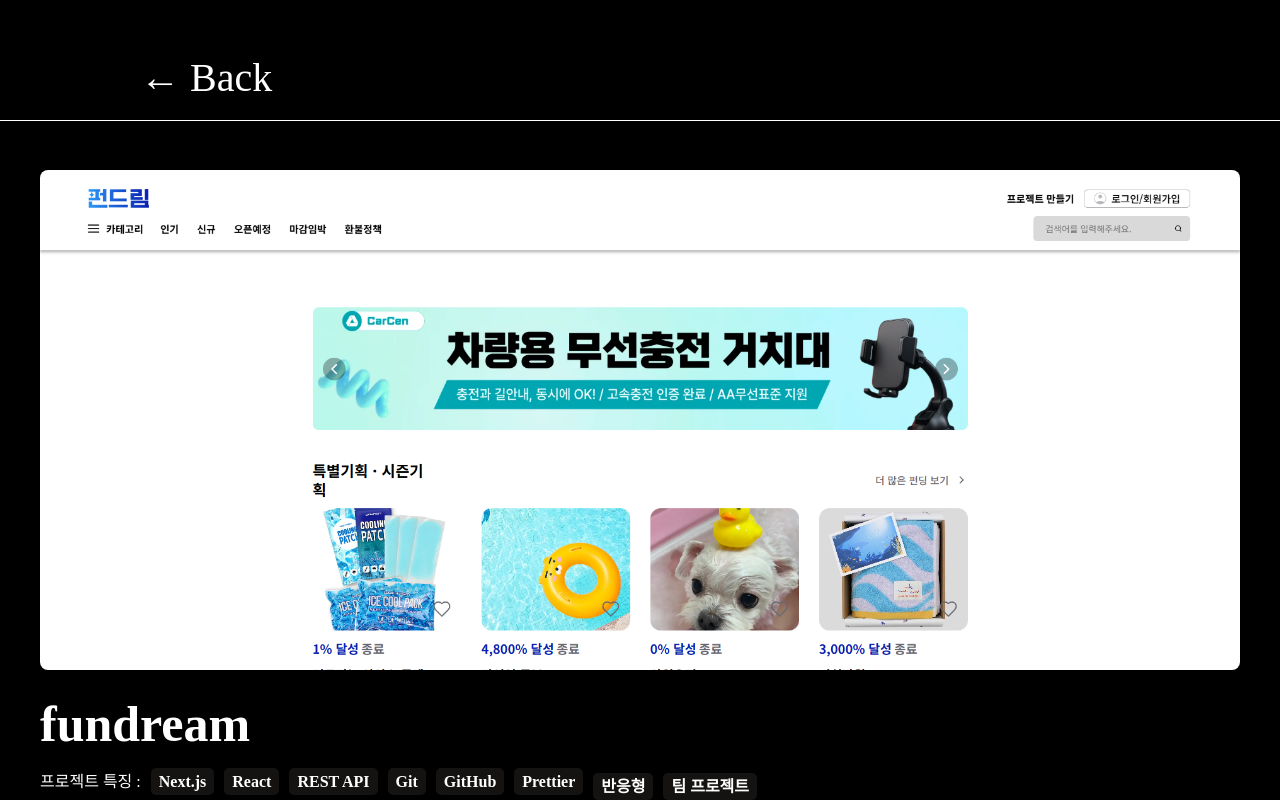
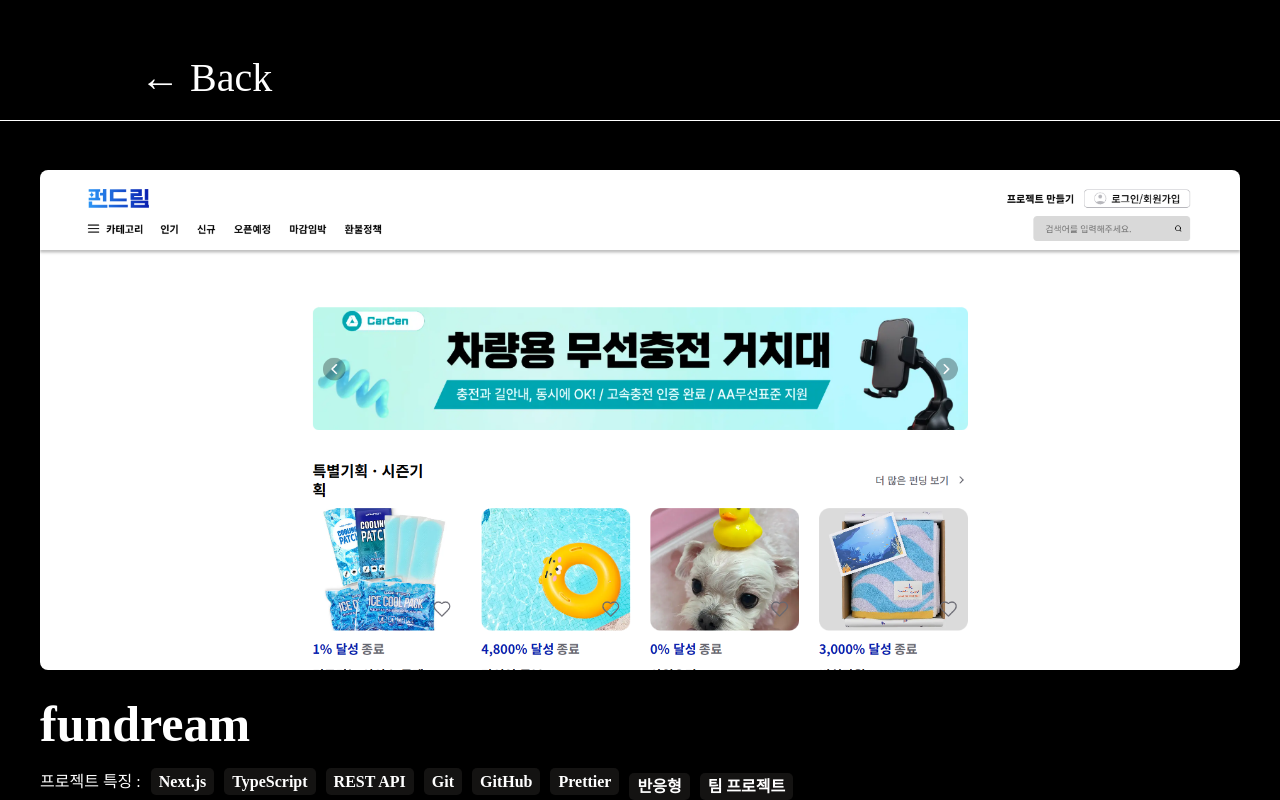
Before and after one commit to teakyungg/Frontend-Portfolio, a Next.js app: page /Project/Fundream in a window 1280 px wide. Shown: the top 800 px of the page. Built offline with nearby package versions, Linux system fonts and the light colour scheme; a web font is replaced by a local one.

Commit message:
feat/fundream page.tsx add skillData

```diff
--- a/src/app/Project/(Page)/Fundream/page.tsx
+++ b/src/app/Project/(Page)/Fundream/page.tsx
@@ -4,7 +4,7 @@ import Image from "next/image";
 
 export default function Fundream() {
 
-    const skillData = ['Next.js', 'React','REST API', 'Git', 'GitHub', 'Prettier','반응형', '팀 프로젝트'];
+    const skillData = ['Next.js','TypeScript', 'REST API', 'Git', 'GitHub', 'Prettier','반응형', '팀 프로젝트'];
     const skillItem = skillData.map((skill) => <li key={skill}><Highlight>{skill}</Highlight></li>);
 
     const NewProductData = ['CreateProjectTitle','CategoryBar','ProductSummaryInput']
```
